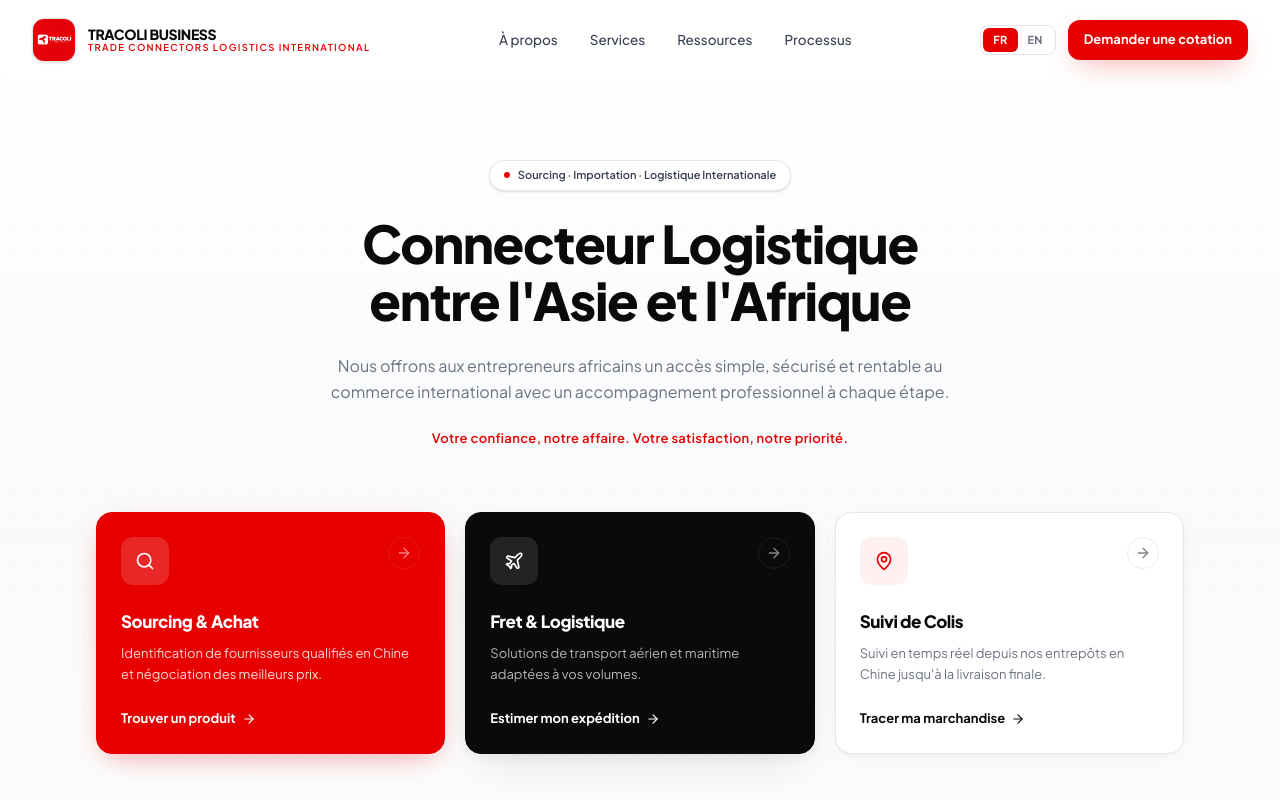
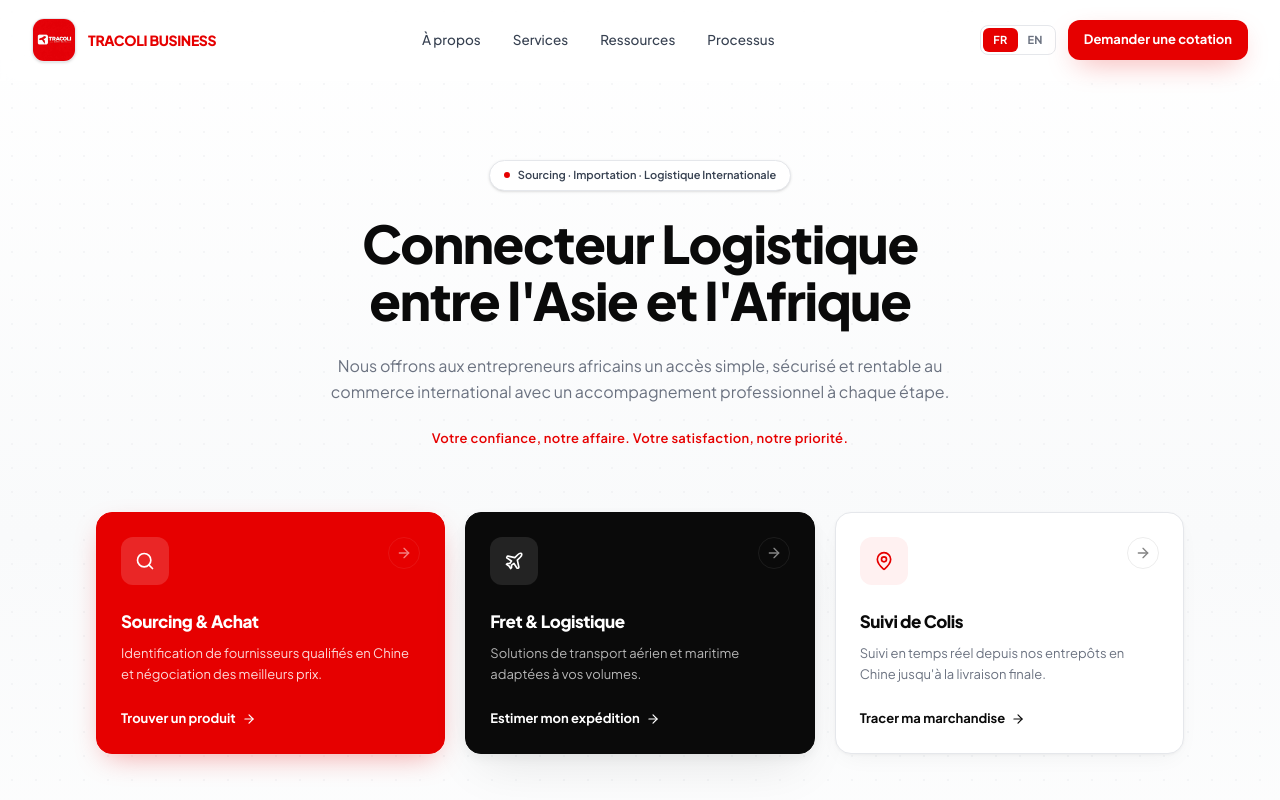
Before and after one commit to PATAWALA/TRACOLI-BUSINESS, a Next.js app: page / in a window 1280 px wide. Shown: the top 800 px of the page. Built offline with nearby package versions, Linux system fonts and the light colour scheme.

Commit message:
984 update

```diff
--- a/src/components/Header.tsx
+++ b/src/components/Header.tsx
@@ -1,5 +1,4 @@
 "use client";
-
 import { useEffect, useState } from "react";
 import Link from "next/link";
 import Image from "next/image";
@@ -7,6 +6,7 @@ import { Menu, X } from "lucide-react";
 import { CONTACT, NAV_LINKS } from "@/data/content";
 import { useLocale } from "@/hooks/useLocale";
 import LocaleSwitcher from "@/components/LocaleSwitcher";
+
 
 export default function Header() {
   const { locale } = useLocale();
@@ -52,13 +52,9 @@ export default function Header() {
               className="size-full object-cover"
             />
           </span>
-          <span className="hidden leading-none sm:block">
-            <span className="block text-[14px] font-extrabold tracking-tight text-ink-900">
-              TRACOLI BUSINESS
-            </span>
-            <span className="mt-0.5 block text-[9.5px] font-semibold tracking-[0.14em] text-tracoli-500 uppercase">
-              Trade Connectors Logistics International
-            </span>
+          {/* Nom en rouge */}
+          <span className="hidden text-[14px] font-extrabold tracking-tight text-tracoli-500 sm:block">
+            TRACOLI BUSINESS
           </span>
         </Link>
 
```
Also changed, not shown: src/components/AboutSection.tsx (line endings or trailing spaces).
